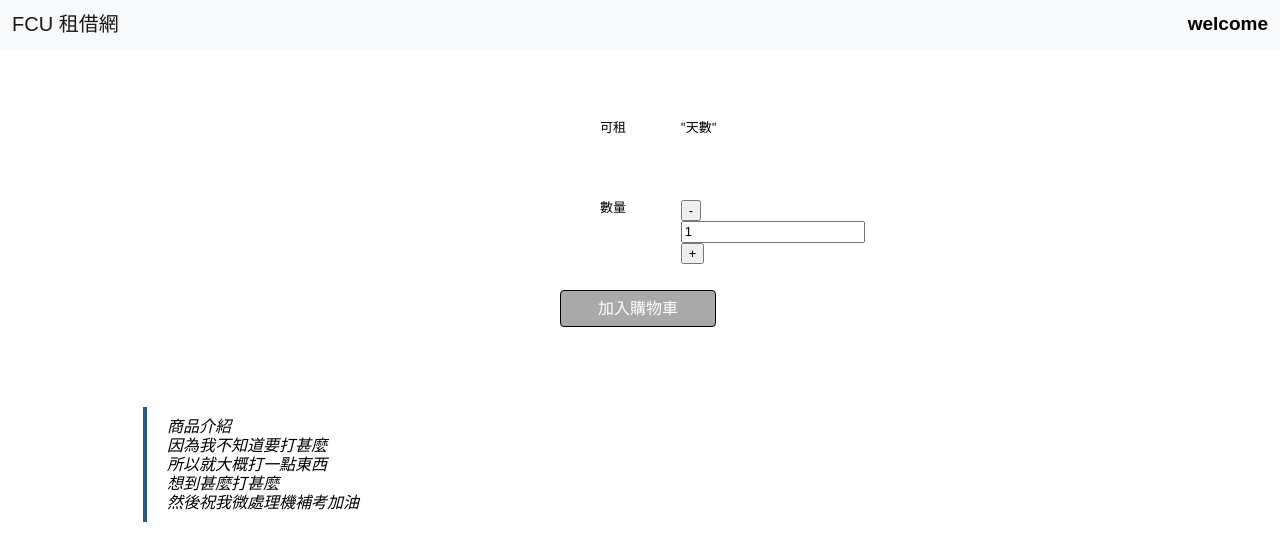
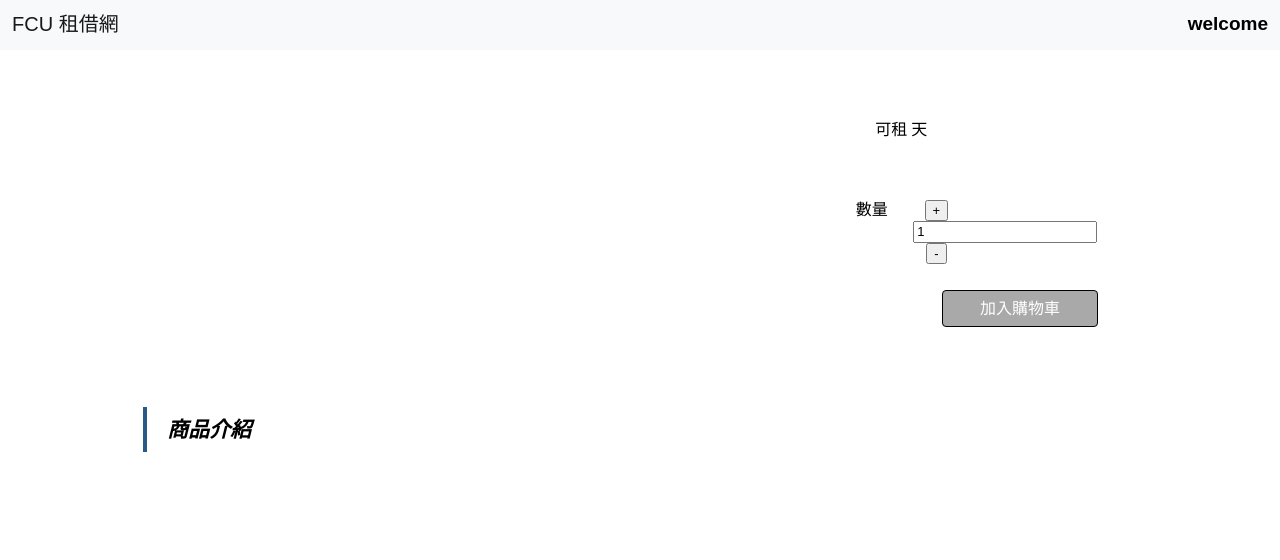
Before and after one commit to bobohuman/sowfare, a plain HTML site: page src/main/resources/static/shop/index.html in a window 1280 px wide. Drawn offline with nearby package versions, Linux system fonts and the light colour scheme; no server answers.

Commit message:
22010702

```diff
--- a/src/main/resources/static/shop/index.css
+++ b/src/main/resources/static/shop/index.css
@@ -1649,6 +1649,7 @@ body
 }
 #wb_Text1
 {
+   float: left;
    margin: 0;
    padding: 0;
 }
@@ -1731,6 +1732,7 @@ body
 }
 #wb_LayoutGrid3
 {
+   align: center;
    margin-top: 0px;
    margin-bottom: 0px;
 }
--- a/src/main/resources/static/shop/index.html
+++ b/src/main/resources/static/shop/index.html
@@ -48,7 +48,7 @@ $(document).ready(function()
 <div id="wb_carouselGrid">
 <div id="carouselGrid">
 <div class="row">
-<div class="col-1" id="picture">
+<div class="col-12 col-lg-8" id="picture">
 <!--
 <div id="wb_Carousel1">
 <div id="Carousel1" class="carousel slide" data-ride="carousel">
@@ -82,43 +82,43 @@ $(document).ready(function()
 </div>
 -->
 </div>
-<div class="col-2">
+<div class="col-12 col-lg-4">
 <div id="wb_Text4">
 </div>
 <div id="wb_LayoutGrid2">
 <div id="LayoutGrid2">
 <div class="row">
-<div class="col-1">
+<div class="col-6 col-lg-4">
 <div id="wb_Text2">
-<span style="color:#000000;font-family:微軟正黑體;font-size:13px;">可租</span>
+    <span style="color:#000000;font-family:微軟正黑體;font-size:16px;">可租 </span>
+    <span id="day"></span>
+    <span style="color:#000000;font-family:微軟正黑體;font-size:16px;">天</span>
 </div>
 </div>
-<div class="col-2">
+
+
+    <!--
+    <div class="col-2">
 <div id="wb_Text3">
 <span style="color:#000000;font-family:Calibri;font-size:13px;">&quot;</span><span style="color:#000000;font-family:微軟正黑體;font-size:13px;">天數</span><span style="color:#000000;font-family:Calibri;font-size:13px;">&quot;</span>
 </div>
 </div>
-<div class="col-3">
-</div>
+    -->
 </div>
 </div>
 </div>
 <div id="wb_LayoutGrid3">
 <div id="LayoutGrid3">
 <div class="row">
-<div class="col-1">
+<div class="col-6 col-lg-2">
 <div id="wb_Text1">
-<span style="color:#000000;font-family:微軟正黑體;font-size:13px;">數量</span>
+<span style="color:#000000;font-family:微軟正黑體;font-size:16px;">數量</span>
 </div>
 </div>
-<div class="col-2">
-<div id="wb_Spinner1">
+<div id="wb_Spinner1" class="col-6 col-lg-4">
+    <input id="add" name="" type="button" value="+" >
+    <input id="num" name="num" type="text" value="1"  onchange="setTotal();" >
     <input id="min" name="" type="button" value="-" >
-    <input id="num" name="num" type="text" value="1"  onchange="setTotal();" >
-    <input id="add" name="" type="button" value="+" >
-</div>
-</div>
-<div class="col-3">
 </div>
 </div>
 </div>
@@ -134,7 +134,7 @@ $(document).ready(function()
 <div class="row">
 <div class="col-1">
 <div id="wb_Quote">
-<span style="color:#000000;font-family:微軟正黑體;font-size:16px;"><em>商品介紹</em></span><span style="color:#000000;font-family:¡PL?n??????;font-size:16px;"><em><br></em></span><span style="color:#000000;font-family:微軟正黑體;font-size:16px;"><em>因為我不知道要打甚麼</em></span><span style="color:#000000;font-family:·L³n¥¿¶ÂÅé;font-size:16px;"><em><br></em></span><span style="color:#000000;font-family:微軟正黑體;font-size:16px;"><em>所以就大概打一點東西</em></span><span style="color:#000000;font-family:·L³n¥¿¶ÂÅé;font-size:16px;"><em><br></em></span><span style="color:#000000;font-family:微軟正黑體;font-size:16px;"><em>想到甚麼打甚麼</em></span><span style="color:#000000;font-family:·L³n¥¿¶ÂÅé;font-size:16px;"><em> <br></em></span><span style="color:#000000;font-family:微軟正黑體;font-size:16px;"><em>然後祝我微處理機補考加油</em></span>
+    <h4>商品介紹</h4><br>
 </div>
 </div>
 </div>
@@ -150,22 +150,7 @@ $(document).ready(function()
 
 function setTotal(){
 		var t = $("#num");
-		var tmp = document.getElementById("totalPrice");//需要修改的總價位置1
-		var tmp1 = document.getElementById("totalPrice1");//需要修改的總價位置2
-		if(/\D/.test(t.val())){//檢查使用者輸入的值是否是數字
-		alert("請您輸入正確的數量！");
-		t.val(1);
-		tmp.innerHTML = "2488元";
-		tmp1.innerHTML = "2488元";
 		}
-		else{//如果輸入合法
-	           if(t.val() > 10){
-			     confirm("您真的準備一次購買這麼多？");
-			     tmp.innerHTML = t.val()*2488 +"元";
-			     tmp1.innerHTML = t.val()*2488 +"元";
-	            }
-		}
-}
 
 $(function(){ //這裡是加減按鈕都啟用的情況
 	var t = $("#num");
@@ -224,6 +209,11 @@ return"";
         $('#wb_Text4').append(html);
         html ='<img src="' + product.imageUrl + '" width="450" height="500" alt="' + product.name + '">';
         $('#picture').append(html);
+        html = '<span style="color:#000000;font-family:微軟正黑體;font-size:13px;">'+ product.time +' </span>'
+        $('#day').append(html);
+        html = '<span style="color:#000000; font-family:微軟正黑體; font-size:16px;">' + product.description + '</span>';
+        $('#wb_Quote').append(html);
+
         /*html += '<img src="' + product.imageUrl + '" class="card-img-top" alt="' + product.name + '">';
         html += '<div class="card-body">';
         html += '<h5 class="card-title">' + product.name + '</h5>';
```
